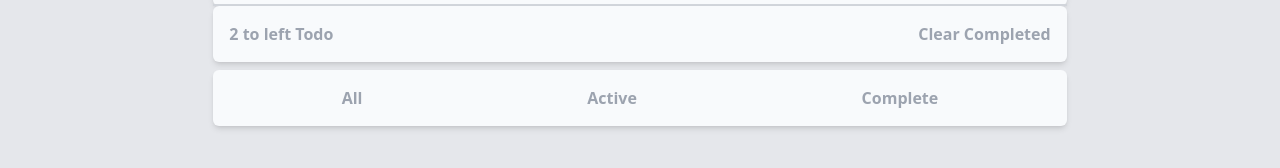
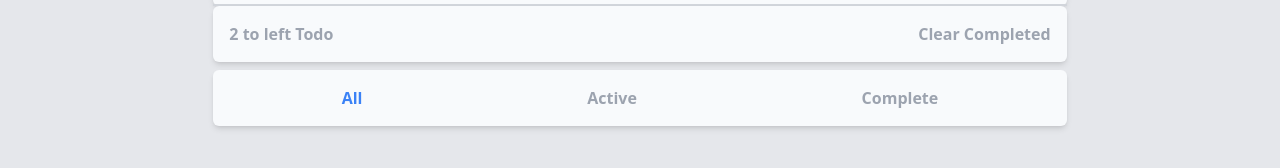
Before and after one commit to Mackaroost/todoFrontendMentor, a React (Vite) app: page / in a window 1280 px wide. Shown: the part 408-576 px from the top of the page. Built offline with nearby package versions, Linux system fonts and the light colour scheme.

Commit message:
modified function filter and add style panelFilte btn

```diff
--- a/src/App.tsx
+++ b/src/App.tsx
@@ -27,7 +27,7 @@ const filterFc = todos.filter((item)=>{
     return item
   }else if(filterTodo === 'active'){
     return !item.completed
-  }else{
+  }else if(filterTodo === 'completed'){
     return item.completed
   }
 })
@@ -58,7 +58,7 @@ setTodos(todos.map((item)=> item.id === id ? {...item,completed: !item.completed
   <main className="container mx-auto  bg-transparent">
   <TodoList todos = {filterFc} deleteTodo = {deleteTodo} updateTodo={updateTodo}/>
   <TodoResumen clearTodo = {clearTodo} incompleteTodo = {incompleteTodo}/>
-  <PanelFilter filterAct = {filterAct}/>
+  <PanelFilter filterAct = {filterAct} filterTodo = {filterTodo}/>
   </main>
   </>
   )
--- a/src/Components/PanelFilter.tsx
+++ b/src/Components/PanelFilter.tsx
@@ -1,14 +1,32 @@
 
 interface filterFcProps{
-    filterAct: (filter:string)=>void
+    filterAct: (filter:string)=>void,
+    filterTodo: string
 }
 
-const PanelFilter : React.FC <filterFcProps> = ({filterAct }) => {
+const PanelFilter : React.FC <filterFcProps> = ({filterAct, filterTodo }) => {
   return (
-    <div className=" w-4/6 mt-2 rounded-md bg-slate-50 mx-auto  shadow-md p-4 flex justify-around items-center font-semibold text-gray-400">
-        <button onClick = {()=>filterAct('all') }>All</button>
-        <button onClick = {()=>filterAct('active') }>Active</button>
-        <button onClick = {()=>filterAct('completed') }>Complete</button>
+    <div className=" w-4/6 mt-2 rounded-md bg-slate-50 mx-auto  shadow-md p-4 flex justify-around items-center font-semibold">
+        <button
+            className={`${filterTodo === 'all' ?
+            'text-blue-500 hover:text-gray-400':
+            'text-gray-400 hover:text-blue-500' }`}
+             onClick = {()=>filterAct('all') }>
+                All
+             </button>
+        <button
+        className={`${filterTodo === 'active' ?
+            'text-blue-500 hover:text-gray-400':
+            'text-gray-400 hover:text-blue-500' }`}onClick = {()=>filterAct('active') }>
+                Active
+        </button>
+        <button
+        className={`${filterTodo === 'completed' ?
+            'text-blue-500 hover:text-gray-400':
+            'text-gray-400 hover:text-blue-500' }`}
+        onClick = {()=>filterAct('completed') }>
+            Complete
+        </button>
 
     </div>
   )
```
